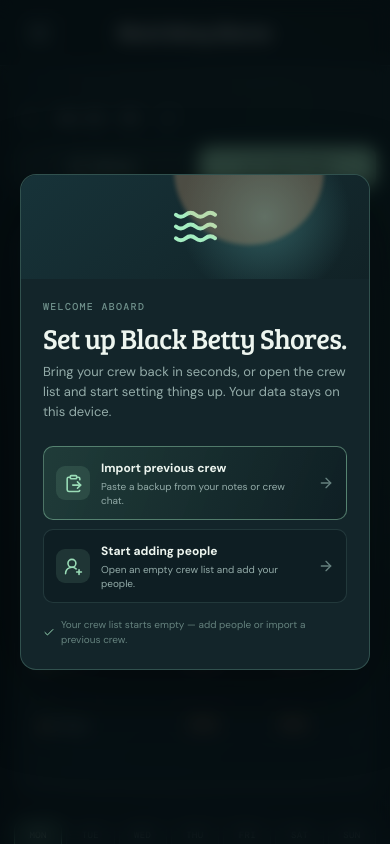
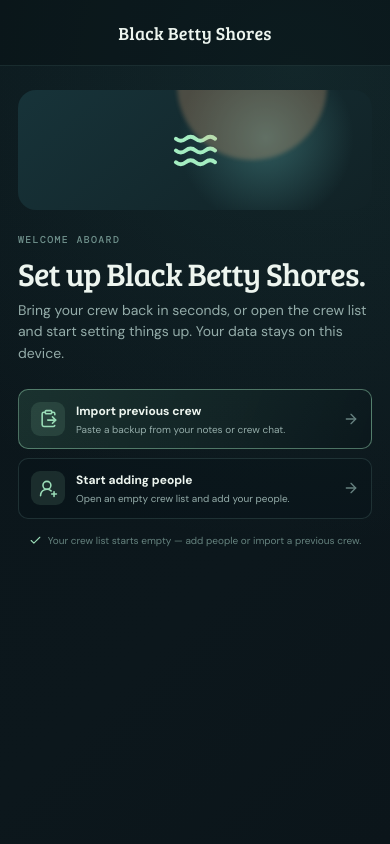
Before and after one commit to MarcoPorti/black-betty-shores, a React (Vite) app: page / in a window 390 px wide. Shown: the top 844 px of the page. Built offline with nearby package versions, Linux system fonts and the light colour scheme.

Commit message:
Add full-page onboarding and mobile navigation

```diff
--- a/src/main.tsx
+++ b/src/main.tsx
@@ -1,6 +1,6 @@
 import { FormEvent, useEffect, useMemo, useState } from "react";
 import { createRoot } from "react-dom/client";
-import { ArrowLeft, ArrowLeftRight, ArrowRight, CalendarDays, Check, ChevronDown, Clipboard, ClipboardPaste, Download, Info, Menu, Plus, RefreshCw, Settings2, Share2, Sparkles, Trash2, UserRoundPlus, Users, X, Waves } from "lucide-react";
+import { ArrowLeft, ArrowLeftRight, ArrowRight, CalendarDays, Check, ChevronDown, Clipboard, ClipboardPaste, Download, Ellipsis, Info, Plus, RefreshCw, Settings2, Share2, Sparkles, Trash2, UserRoundPlus, Users, X, Waves } from "lucide-react";
 import { Assignment, BoatState, Chore, DAY_NAMES, Frequency, LONG_DAY_NAMES, Person, addDays, dateKey, formatRange, formatShortDate, parseDateKey, startOfWeek, weekDates } from "./types";
 import { generateDay, generateWeek, repairDuplicateTaskAssignments, warningsForDay } from "./lib/generator";
 import { decodeBackup, encodeBackup } from "./lib/backup";
@@ -50,7 +50,7 @@ function App() {
   const [backupText, setBackupText] = useState("");
   const [restoreText, setRestoreText] = useState("");
   const [backupError, setBackupError] = useState<string | null>(null);
-  const [mobileMenuOpen, setMobileMenuOpen] = useState(false);
+  const [moreOpen, setMoreOpen] = useState(false);
   const [regenerateMode, setRegenerateMode] = useState<"day" | "remaining">("day");
   const [showOnboarding, setShowOnboarding] = useState(false);
 
@@ -129,7 +129,7 @@ function App() {
     setBackupText(encodeBackup(state));
     setRestoreText("");
     setView("backup");
-    setMobileMenuOpen(false);
+    setMoreOpen(false);
   }
 
   function restoreBackup() {
@@ -180,23 +180,23 @@ function App() {
   }
 
   if (!loaded) return <div className="loading-screen"><Waves size={28} /><span>Reading your local deck…</span></div>;
+  if (showOnboarding) return <Onboarding onStart={() => finishOnboarding("people")} onImport={importOnboardingBackup} />;
 
   return (
     <div className="app-shell">
       <div className="ambient ambient-one" /><div className="ambient ambient-two" />
       <header className="topbar">
-        <button className="icon-button mobile-menu-button" onClick={() => setMobileMenuOpen(!mobileMenuOpen)} aria-label="Open menu"><Menu size={22} /></button>
         <div className="brand"><span>Black Betty Shores</span></div>
         <div className="top-actions"><span className="saved-state"><span className="pulse-dot" /> Saved locally</span></div>
       </header>
-      <div className={`app-layout ${mobileMenuOpen ? "menu-open" : ""}`}>
+      <div className="app-layout">
         <aside className="sidebar">
           <div className="sidebar-kicker">YOUR BOAT</div>
           <div className="boat-card"><div><strong>Black Betty Shores</strong></div></div>
           <nav className="nav-stack" aria-label="Main navigation">
-            <NavButton icon={<CalendarDays size={18} />} label="This week" active={view === "week"} onClick={() => { setView("week"); setMobileMenuOpen(false); }} badge={currentWarnings.length || undefined} />
-            <NavButton icon={<Users size={18} />} label="People" active={view === "people"} onClick={() => { setView("people"); setMobileMenuOpen(false); }} />
-            <NavButton icon={<Settings2 size={18} />} label="Chores & rules" active={view === "chores"} onClick={() => { setView("chores"); setMobileMenuOpen(false); }} />
+            <NavButton icon={<CalendarDays size={18} />} label="This week" active={view === "week"} onClick={() => setView("week")} badge={currentWarnings.length || undefined} />
+            <NavButton icon={<Users size={18} />} label="People" active={view === "people"} onClick={() => setView("people")} />
+            <NavButton icon={<Settings2 size={18} />} label="Chores & rules" active={view === "chores"} onClick={() => setView("chores")} />
             <NavButton icon={<Share2 size={18} />} label="Backup & share" active={view === "backup"} onClick={openBackup} />
           </nav>
           <div className="sidebar-footer"><div className="tip-card"><Sparkles size={16} /><p>Small crew? Leave spots open and Tideboard will flag them for you.</p></div><span className="version">v1.0 · works offline</span></div>
@@ -208,14 +208,30 @@ function App() {
           {view === "backup" && <BackupView backupText={backupText} restoreText={restoreText} setRestoreText={setRestoreText} copyBackup={copyBackup} restoreBackup={restoreBackup} error={backupError} />}
         </main>
       </div>
+      <MobileNav view={view} setView={setView} moreOpen={moreOpen} setMoreOpen={setMoreOpen} onBackup={openBackup} />
       {toast && <div className="toast"><Check size={16} />{toast}</div>}
-      {showOnboarding && <Onboarding onStart={() => finishOnboarding("people")} onImport={importOnboardingBackup} />}
     </div>
   );
 }
 
 function NavButton({ icon, label, active, onClick, badge }: { icon: React.ReactNode; label: string; active: boolean; onClick: () => void; badge?: number }) {
   return <button className={`nav-item ${active ? "active" : ""}`} onClick={onClick}>{icon}<span>{label}</span>{badge ? <em>{badge}</em> : null}</button>;
+}
+
+function MobileNav({ view, setView, moreOpen, setMoreOpen, onBackup }: { view: View; setView: (view: View) => void; moreOpen: boolean; setMoreOpen: (open: boolean) => void; onBackup: () => void }) {
+  function choose(nextView: View) {
+    setView(nextView);
+    setMoreOpen(false);
+  }
+  return <>
+    {moreOpen && <button className="more-scrim" aria-label="Close more menu" onClick={() => setMoreOpen(false)} />}
+    {moreOpen && <div className="more-sheet"><div className="more-sheet-handle" /><div className="section-label">MORE ON DECK</div><button onClick={() => choose("chores")}><Settings2 size={17} /><span><strong>Chores & rules</strong><small>Adjust tasks and preferences.</small></span><ArrowRight size={15} /></button><button onClick={onBackup}><Share2 size={17} /><span><strong>Backup & share</strong><small>Copy or restore your boat setup.</small></span><ArrowRight size={15} /></button></div>}
+    <nav className="mobile-nav" aria-label="Mobile navigation">
+      <button className={view === "week" ? "active" : ""} onClick={() => choose("week")}><CalendarDays size={19} /><span>Week</span></button>
+      <button className={view === "people" ? "active" : ""} onClick={() => choose("people")}><Users size={19} /><span>Crew</span></button>
+      <button className={`${moreOpen || view === "chores" || view === "backup" ? "active" : ""}`} onClick={() => setMoreOpen(!moreOpen)}><Ellipsis size={20} /><span>More</span></button>
+    </nav>
+  </>;
 }
 
 function PageHeader({ eyebrow, title, description, action }: { eyebrow: string; title: string; description: string; action?: React.ReactNode }) {
@@ -309,7 +325,7 @@ function Onboarding({ onStart, onImport }: { onStart: () => void; onImport: (inp
     if (importError) setError(importError);
   }
 
-  return <div className="modal-backdrop onboarding-backdrop"><div className="onboarding-card">
+  return <div className="onboarding-screen"><header className="onboarding-topbar"><span>Black Betty Shores</span></header><main className="onboarding-page"><div className="onboarding-card">
     <div className="onboarding-art"><div className="sun-glow" /><Waves size={47} /></div>
     {mode === "choices" ? <>
       <div className="eyebrow">WELCOME ABOARD</div>
@@ -338,7 +354,7 @@ function Onboarding({ onStart, onImport }: { onStart: () => void; onImport: (inp
       <Button className="button primary full-button" onClick={submitImport}><ClipboardPaste size={16} />Validate & import crew</Button>
       <small className="onboarding-foot">Your starter setup will be replaced only after the backup is validated.</small>
     </>}
-  </div></div>;
+  </div></main></div>;
 }
 
 export default App;
--- a/src/styles.css
+++ b/src/styles.css
@@ -230,3 +230,42 @@ input[type="date"]::-webkit-calendar-picker-indicator { filter: invert(.7); }
   .week-toolbar { align-items: flex-start; flex-direction: column; gap: 14px; }.week-actions { width: 100%; }.week-actions .button { flex: 1; }.grid-actions { width: 100%; }.grid-actions select, .grid-actions .button { flex: 1; }.day-tab small { font-size: 9px; }.day-editor { padding: 18px 14px 0; }.regenerate-panel { margin-left: -14px; margin-right: -14px; padding-left: 14px; padding-right: 14px; }.grid-preview { padding: 18px 14px; }.whole-week-action { align-items: flex-start; flex-direction: column; }.whole-week-action .button { width: 100%; }.desktop-only { display: none; }
   .person-details { padding: 15px; }.onboarding-card { padding: 22px; }.onboarding-art { margin: -22px -22px 22px; }.onboarding-points { gap: 5px; }.onboarding-points div { padding: 8px; }.onboarding-points strong { font-size: 10px; }.onboarding-points small { font-size: 9px; }.onboarding-card h2 { font-size: 28px; }
 }
+
+/* full-page onboarding and mobile navigation */
+.onboarding-screen { min-height: 100vh; color: var(--text); background: radial-gradient(circle at 76% 8%, rgba(46, 103, 100, .2), transparent 30rem), linear-gradient(135deg, #0b161b 0%, #0c171c 65%, #0b151a 100%); }
+.onboarding-topbar { height: 66px; display: flex; align-items: center; justify-content: center; border-bottom: 1px solid rgba(92, 135, 133, .19); color: var(--text); font: 18px "Bree Serif", Georgia, serif; letter-spacing: .01em; background: rgba(8, 18, 23, .56); }
+.onboarding-page { min-height: calc(100vh - 66px); display: grid; place-items: center; padding: 48px 20px 68px; }
+.onboarding-page .onboarding-card { width: min(100%, 580px); padding: 0; border: 0; background: transparent; box-shadow: none; }
+.onboarding-page .onboarding-art { height: 154px; margin: 0 0 30px; border-radius: 18px; }
+.onboarding-page .onboarding-card h2 { font-size: clamp(34px, 5vw, 48px); }
+.onboarding-page .onboarding-card > p { max-width: 510px; font-size: 14px; }
+.mobile-nav, .more-sheet, .more-scrim { display: none; }
+
+@media (max-width: 820px) {
+  .sidebar { display: none; }
+  .main-content { padding-bottom: 108px; }
+  .mobile-nav { position: fixed; left: 50%; bottom: 13px; z-index: 15; width: min(calc(100% - 24px), 390px); display: grid; grid-template-columns: repeat(3, 1fr); gap: 4px; padding: 7px; transform: translateX(-50%); border: 1px solid rgba(118, 179, 159, .28); border-radius: 17px; background: rgba(15, 35, 40, .92); box-shadow: 0 16px 38px rgba(0, 0, 0, .4); backdrop-filter: blur(18px); }
+  .mobile-nav button { min-height: 50px; display: grid; place-items: center; gap: 3px; border: 0; border-radius: 11px; color: var(--muted); background: transparent; font-size: 10px; }
+  .mobile-nav button:hover, .mobile-nav button.active { color: #d9f1df; background: rgba(116, 196, 157, .16); }
+  .mobile-nav button.active svg { color: var(--mint); }
+  .mobile-nav span { font-weight: 600; }
+  .more-scrim { position: fixed; inset: 0; z-index: 13; display: block; border: 0; background: rgba(3, 10, 13, .48); backdrop-filter: blur(3px); }
+  .more-sheet { position: fixed; left: 50%; bottom: 82px; z-index: 14; width: min(calc(100% - 24px), 390px); display: grid; gap: 6px; padding: 13px; transform: translateX(-50%); border: 1px solid rgba(118, 179, 159, .28); border-radius: 15px; background: #13252a; box-shadow: 0 18px 50px rgba(0, 0, 0, .42); }
+  .more-sheet-handle { width: 34px; height: 3px; margin: 0 auto 7px; border-radius: 3px; background: rgba(154, 220, 183, .35); }
+  .more-sheet .section-label { padding: 0 7px 4px; }
+  .more-sheet button { display: grid; grid-template-columns: 25px minmax(0, 1fr) auto; align-items: center; gap: 9px; padding: 10px 8px; border: 0; border-radius: 9px; color: var(--text); text-align: left; background: rgba(8, 20, 25, .3); }
+  .more-sheet button:hover { background: rgba(88, 161, 125, .12); }
+  .more-sheet button > svg:first-child { color: var(--mint); }
+  .more-sheet button > svg:last-child { color: var(--dim); }
+  .more-sheet strong, .more-sheet small { display: block; }
+  .more-sheet strong { font-size: 12px; }
+  .more-sheet small { margin-top: 3px; color: var(--muted); font-size: 10px; }
+  .toast { bottom: 88px; }
+}
+
+@media (max-width: 500px) {
+  .onboarding-page { align-items: start; padding: 24px 18px 44px; }
+  .onboarding-page .onboarding-art { height: 120px; margin-bottom: 24px; }
+  .onboarding-page .onboarding-card { padding: 0; }
+  .onboarding-page .onboarding-card h2 { font-size: 32px; }
+}
```
